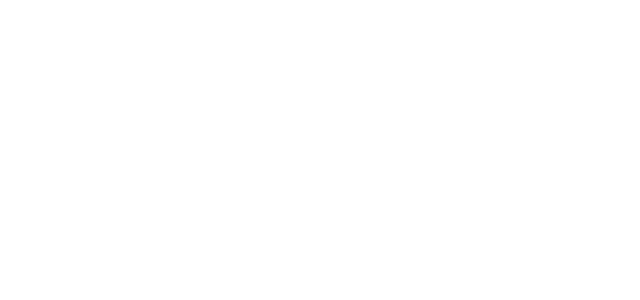
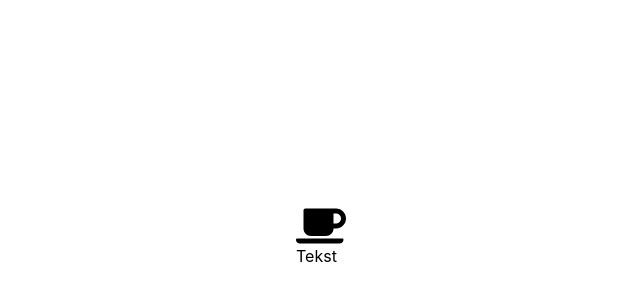
Before and after one commit to shurako/Szachownica, a React (Create React App) app: page / in a window 1280 px wide. Shown: the part 164-464 px from the top of the page, without its empty margins (319-959 px from the left). Built offline with nearby package versions, Linux system fonts and the light colour scheme.

Commit message:
create square component

```diff
--- a/src/App.js
+++ b/src/App.js
@@ -1,13 +1,33 @@
 import logo from './logo.svg';
 import './App.css';
+import React, {useEffect} from 'react'
+import Square from './Square';
 
 function App() {
+
+  // Array to map through, and render squares
+  const squares = [];
+
+  const fillArray = (counter) => {
+    for (let i = 0; i < counter; i++) {
+      squares.push(i);
+    }
+  };
+
+
+
+  useEffect(() => {
+    fillArray()
+  },[])
+
+
   return (
     <div className="App">
       <div className="container" >
-
+        <Square/>
       </div>
     </div>
+
   );
 }
 
--- /dev/null
+++ b/src/Square.js
@@ -0,0 +1,14 @@
+import React from 'react'
+import { FontAwesomeIcon } from '@fortawesome/react-fontawesome'
+import { faCoffee } from '@fortawesome/free-solid-svg-icons'
+
+function Square() {
+    return (
+        <div>
+            <FontAwesomeIcon style = {{fontSize: '2.5em'}} icon={faCoffee} />
+            <p>Tekst</p>
+        </div>
+    )
+}
+
+export default Square
```
